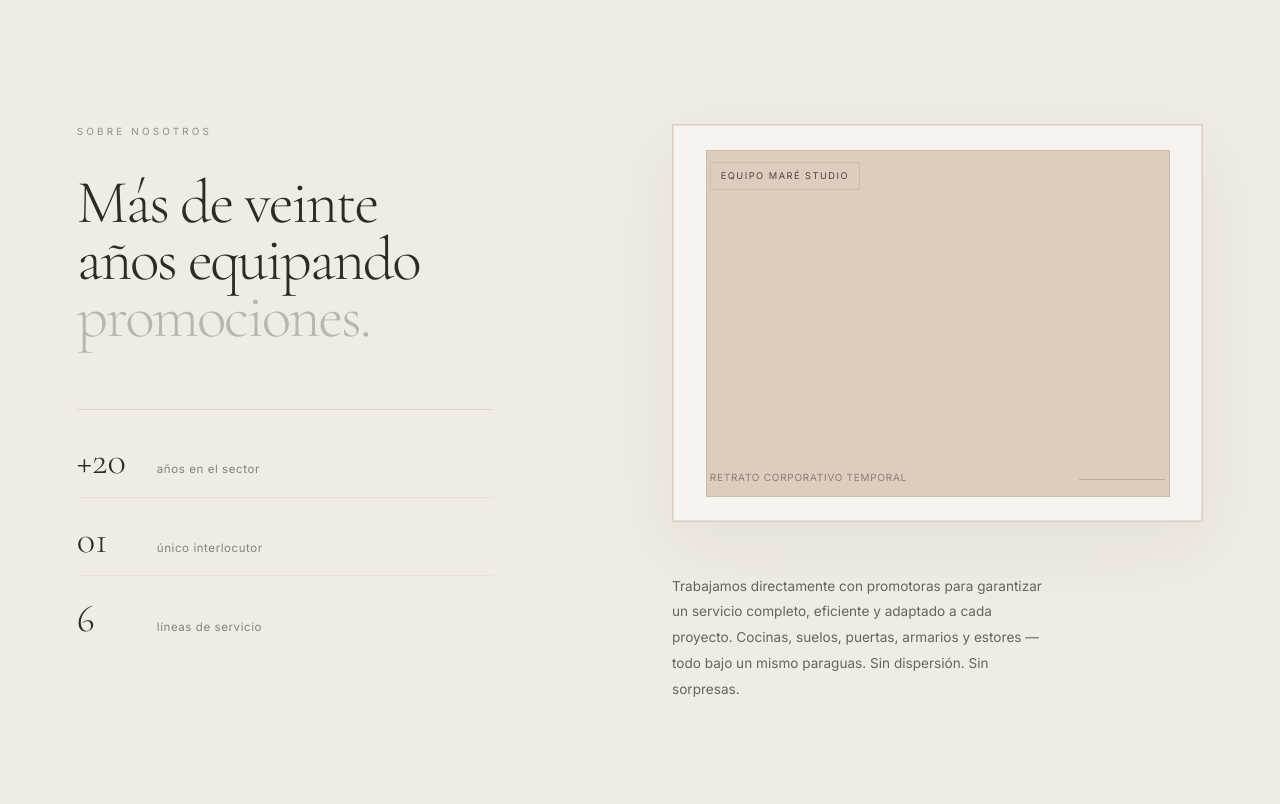
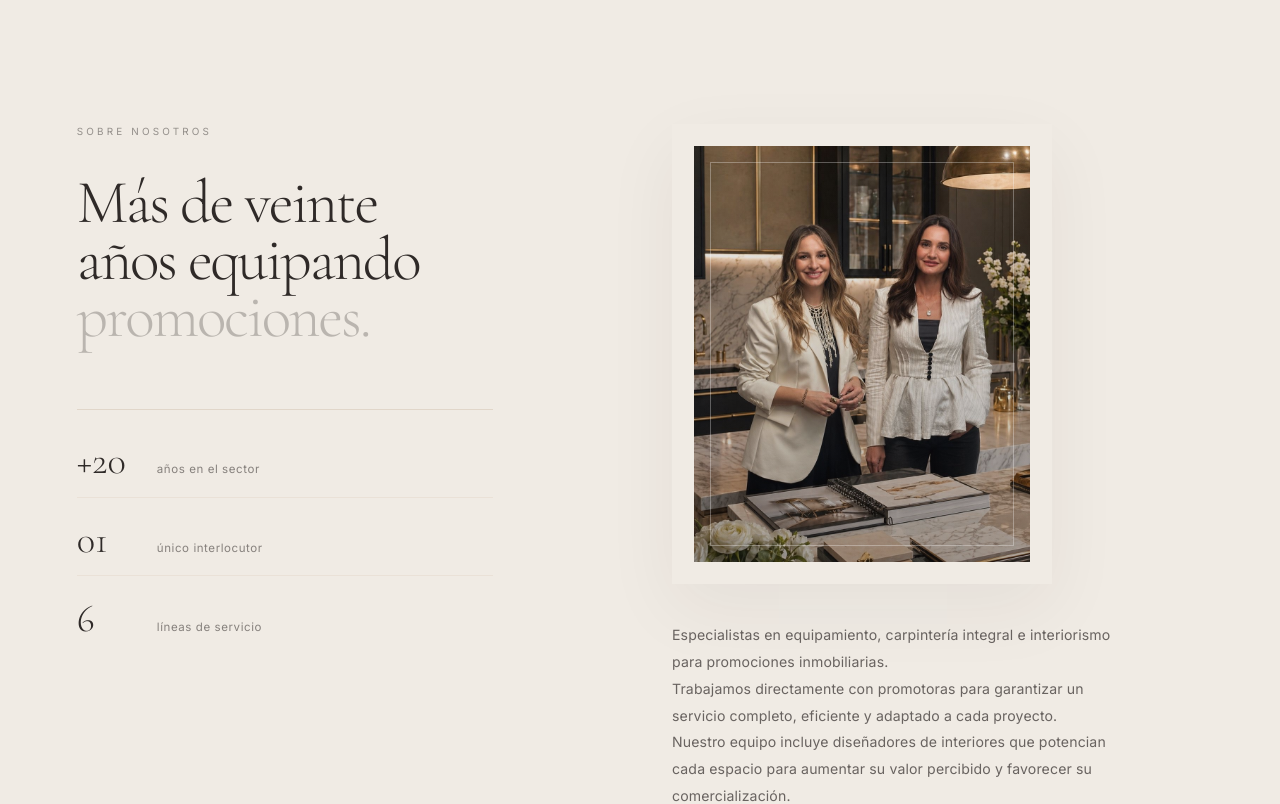
Before and after one commit to vandeson2/mare_studio, a Next.js app: page / in a window 1280 px wide. Shown: the part 740-1544 px from the top of the page. Built offline with nearby package versions, Linux system fonts and the light colour scheme.

Commit message:
Añadir foto y edición de text del sobre mi

```diff
--- a/src/components/sections/QuienesSomos.tsx
+++ b/src/components/sections/QuienesSomos.tsx
@@ -1,8 +1,7 @@
 'use client'
 
 import { motion } from 'framer-motion'
-import PremiumPlaceholder from '@/components/ui/PremiumPlaceholder'
-
+import ImageOverlay from '../ui/ImagenOverlay'
 export default function QuienesSomos() {
   return (
     <section
@@ -97,20 +96,23 @@ export default function QuienesSomos() {
           </motion.div>
 
           {/* Columna derecha — */}
-          <div style={{ display: 'flex', flexDirection: 'column', gap: 'clamp(2.3rem, 4vw, 3.6rem)' }}>
+          <div style={{ display: 'flex', flexDirection: 'column', gap: 'clamp(1.8rem, 3vw, 2.8rem)' }}>
 
             <motion.div
               initial={{ opacity: 0, y: 20 }}
               whileInView={{ opacity: 1, y: 0 }}
               viewport={{ once: true }}
               transition={{ delay: 0.15, duration: 1.2, ease: [0.19, 1, 0.22, 1] }}
-              className="relative overflow-hidden bg-brand-sand/55 border border-brand-sand/80 shadow-[0_24px_70px_rgba(47,42,40,0.06)]"
-              style={{ aspectRatio: '4 / 3', padding: 'clamp(1rem, 2vw, 1.8rem', }}
+              className="relative overflow-hidden shadow-[0_24px_70px_rgba(47,42,40,0.06)] max-w-[380px] max-h-[460px] max-auto w-full"
+              style={{ aspectRatio: '4 / 5', padding: 'clamp(0.9rem, 1.8vw, 1.4rem', }}
             >
-              <PremiumPlaceholder
-                label="Equipo Maré Studio"
-                note="Retrato corporativo temporal"
-                bordered
+              <ImageOverlay
+                  src='/img/quien_somos.JPG'
+                  alt='Imagen comporativa'
+                  priority
+                  sizes="(max-width: 768px) 100vw, 45vw"
+                  className="h-full w-full min-h-0"
+
               />
             </motion.div>
 
@@ -119,11 +121,17 @@ export default function QuienesSomos() {
               whileInView={{ opacity: 1 }}
               viewport={{ once: true }}
               transition={{ delay: 0.3, duration: 0.9 }}
-              className="font-sans text-brand-smoke/70"
-              style={{ fontSize: '0.85rem', lineHeight: 1.9, maxWidth: '44ch' }}
+              className="font-sans text-brand-smoke/70 max-w-[34rem]"
+              style={{ fontSize: '0.88rem', lineHeight: 1.9, letterSpacing:'0.01em', maxWidth: '52ch' }}
             >
+              Especialistas en equipamiento, carpintería integral e interiorismo para promociones inmobiliarias.
+              <br/>
               Trabajamos directamente con promotoras para garantizar
               un servicio completo, eficiente y adaptado a cada proyecto.
+              <br/>
+              Nuestro equipo incluye diseñadores de interiores que potencian
+              cada espacio para aumentar su valor percibido y favorecer su comercialización.
+              <br/>
               Cocinas, suelos, puertas, armarios y estores — todo bajo
               un mismo paraguas. Sin dispersión. Sin sorpresas.
             </motion.p>
--- a/src/components/ui/ImagenOverlay.tsx
+++ b/src/components/ui/ImagenOverlay.tsx
@@ -13,6 +13,7 @@ interface ImageOverlayProps {
   sizes?: string
 
   className?: string
+  imageClassName?: string
 }
 
 export default function ImageOverlay({
@@ -23,6 +24,7 @@ export default function ImageOverlay({
   priority = false,
   sizes = '100vw',
   className = '',
+  imageClassName = '',
 }: ImageOverlayProps) {
   return (
     <div className={`relative overflow-hidden group ${className}`}>
@@ -34,7 +36,7 @@ export default function ImageOverlay({
         fill
         priority={priority}
         sizes={sizes}
-        className="object-cover object-center transition-transform duration-700 group-hover:scale-[1.03]"
+        className={`object-cover object-center transition-transform duration-700 group-hover:scale-[1.03] ${imageClassName}`}
       />
 
       {/* Overlay */}
```
Also changed, not shown: public/img/quien_somos.JPG (added).
